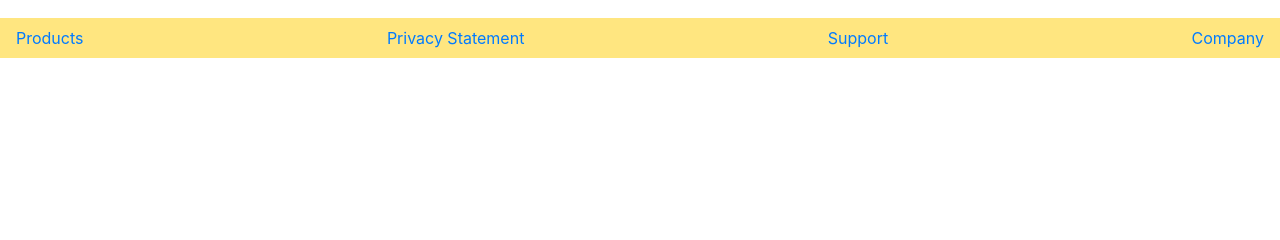
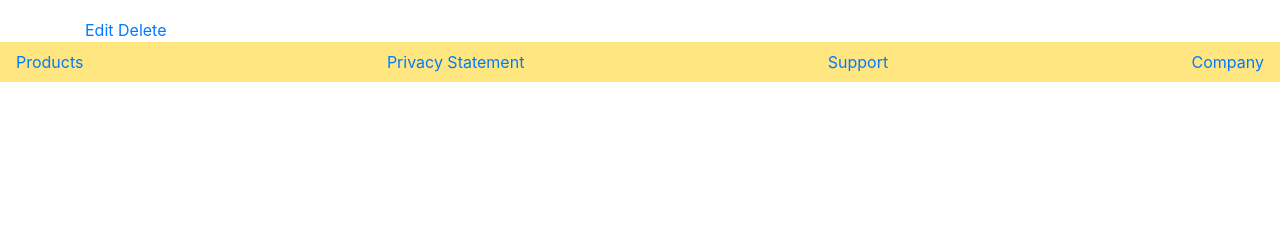
Before and after one commit to flubbid/Minerva_V2, a Django app: template main_app/templates/Assignments/ass_details.html in a window 1280 px wide. Shown: the part 262-502 px from the top of the page. Run offline with Django 3.2, Linux system fonts and the light colour scheme; the template is opened without the code that fills it, so the values that code supplies are empty; some libraries are stand-ins or nearby versions.

Commit message:
adds working update and delete links to assignments

```diff
--- a/main_app/templates/Assignments/ass_details.html
+++ b/main_app/templates/Assignments/ass_details.html
@@ -9,5 +9,9 @@
     <p>Description: {{assignments.description}}</p>
 
 </div>
+<div class="container">
+    <a href="{% url 'ass_update' assignments.id %}">Edit</a>
+    <a href="{% url 'ass_delete' assignments.id %}">Delete</a>
+</div>
 
 {% endblock %}
```
